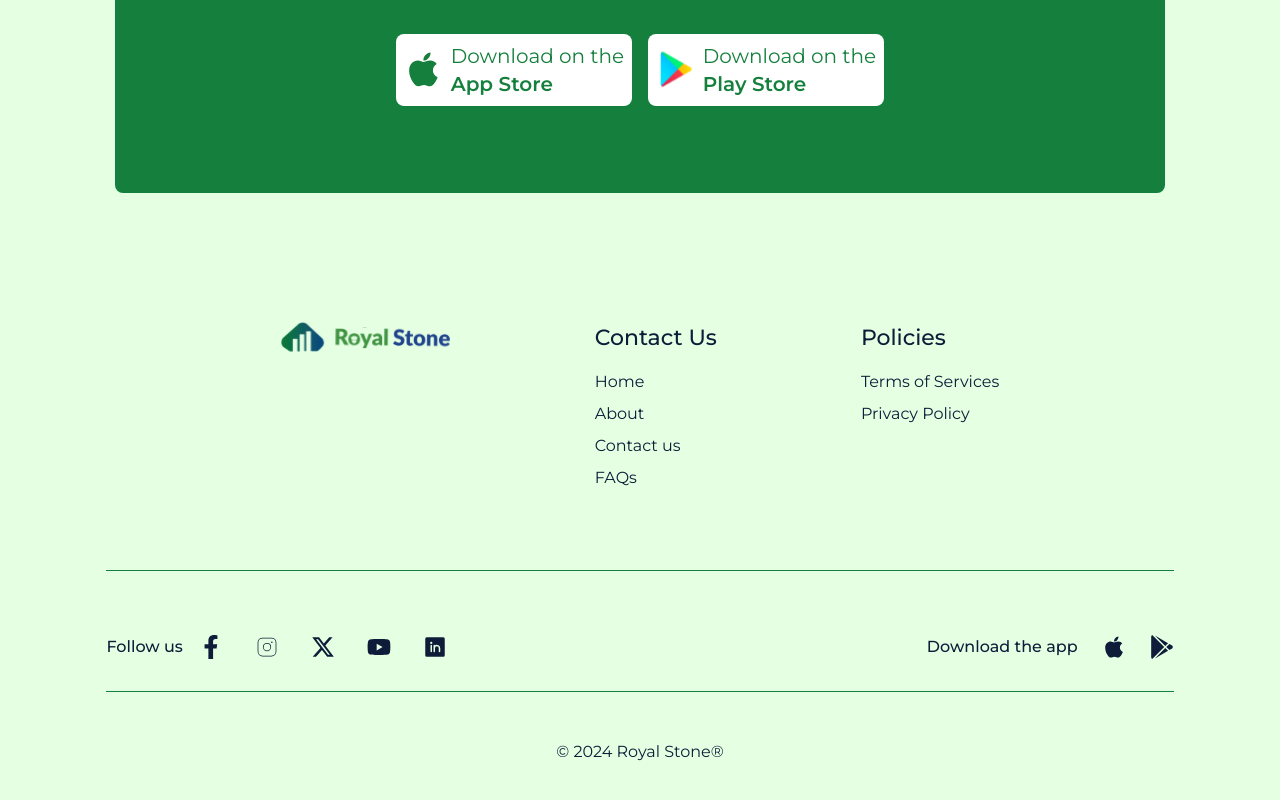
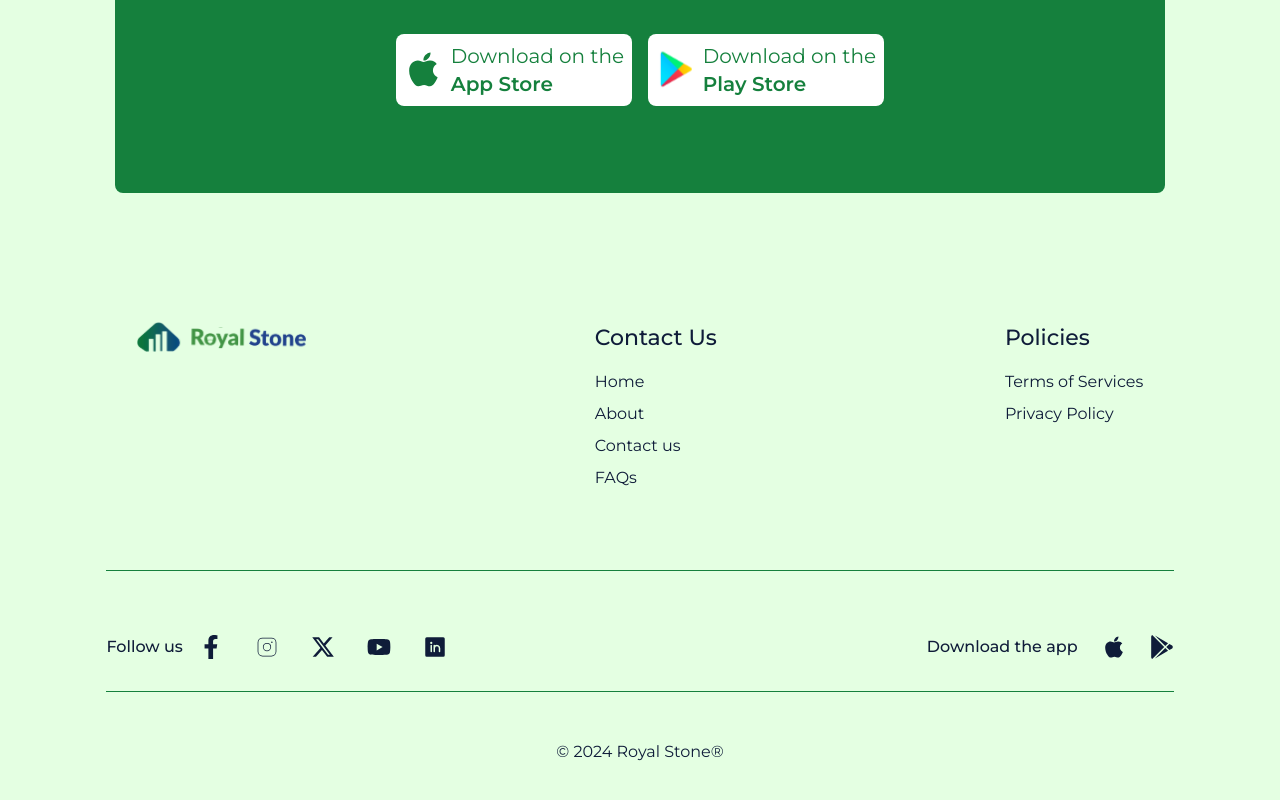
Before and after one commit to techmad60/Royal-Stone, a Next.js app: page / in a window 1280 px wide. Shown: the part 3960-4760 px from the top of the page. Built offline with nearby package versions, Linux system fonts and the light colour scheme.

Commit message:
Fixed Footer

```diff
--- a/components/sections/Footer.tsx
+++ b/components/sections/Footer.tsx
@@ -9,7 +9,7 @@ import Link from 'next/link';
 export default function Footer ({margin = ""}){
     return (
         <footer className={`bg-color-two text-color-zero pt-8 px-16 flex flex-col lg:justify-center lg:items-center ${margin}`}>
-            <nav className="flex flex-col justify-start items-start mb-12 space-y-12 py-8 sm:grid grid-cols-2 sm:space-y-0 sm:gap-8 lg:flex lg:flex-row lg:space-y-0 lg:gap-[14rem] xl:gap-[9rem]" aria-label="footer-nav">
+            <nav className="flex flex-col justify-start items-start mb-12 space-y-12 py-8 sm:grid grid-cols-2 sm:space-y-0 sm:gap-8 lg:flex lg:flex-row lg:space-y-0 lg:gap-[14rem] xl:gap-[18rem]" aria-label="footer-nav">
 
                 {/* Logo Section */}
                 <section className="flex flex-col space-y-4 justify-start items-start flex-shrink-0">
```
